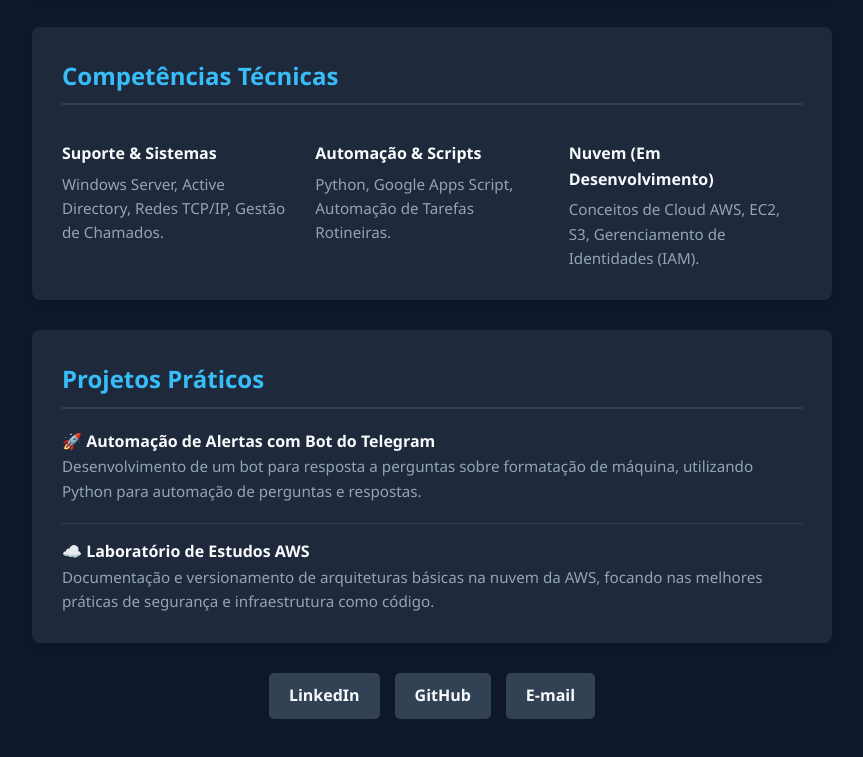
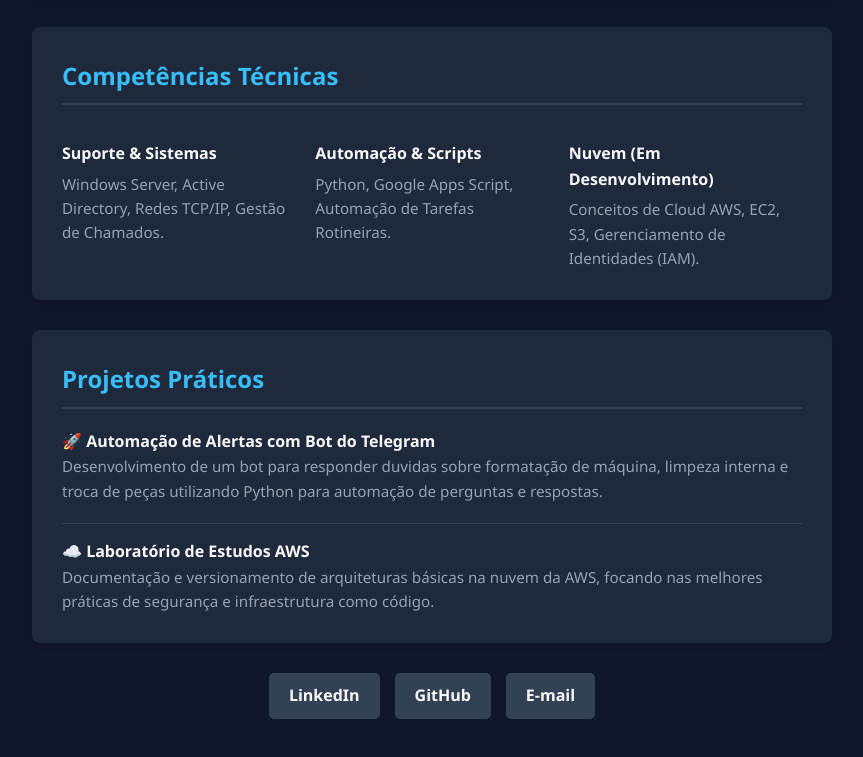
Before and after one commit to fnado/Portfolio, a plain HTML site: page index.html in a window 1280 px wide. Shown: the part 506-1263 px from the top of the page, without its empty margins (208-1071 px from the left). Drawn offline with Linux system fonts and the light colour scheme.

Commit message:
Update index.html

```diff
--- a/index.html
+++ b/index.html
@@ -160,7 +160,7 @@
             <h2>Projetos Práticos</h2>
             <div class="project-item">
                 <div class="project-title">🚀 Automação de Alertas com Bot do Telegram</div>
-                <div class="project-desc">Desenvolvimento de um bot para resposta a perguntas sobre formatação de máquina, utilizando Python para automação de perguntas e respostas.</div>
+                <div class="project-desc">Desenvolvimento de um bot para responder duvidas sobre formatação de máquina, limpeza interna e troca de peças utilizando Python para automação de perguntas e respostas.</div>
             </div>
             <hr style="border: 0; border-top: 1px solid #334155; margin: 15px 0;">
             <div class="project-item">
```
